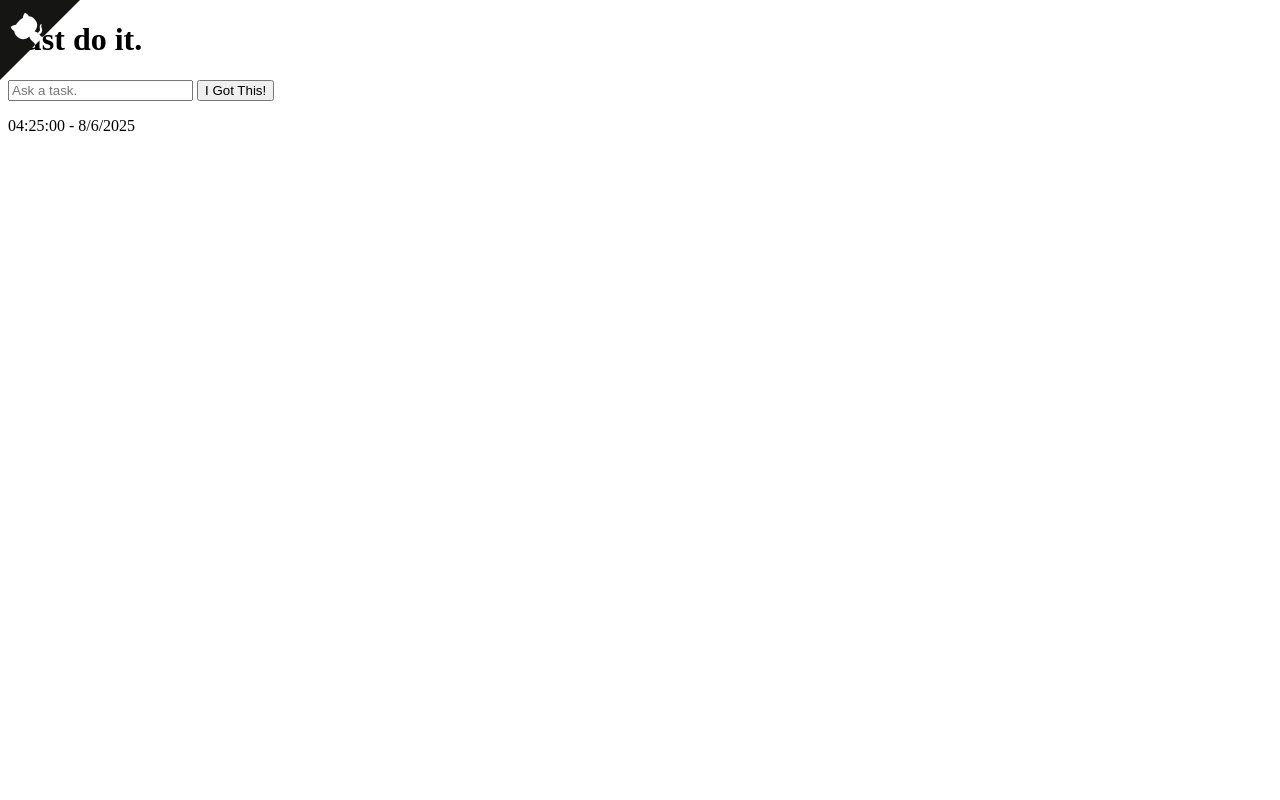
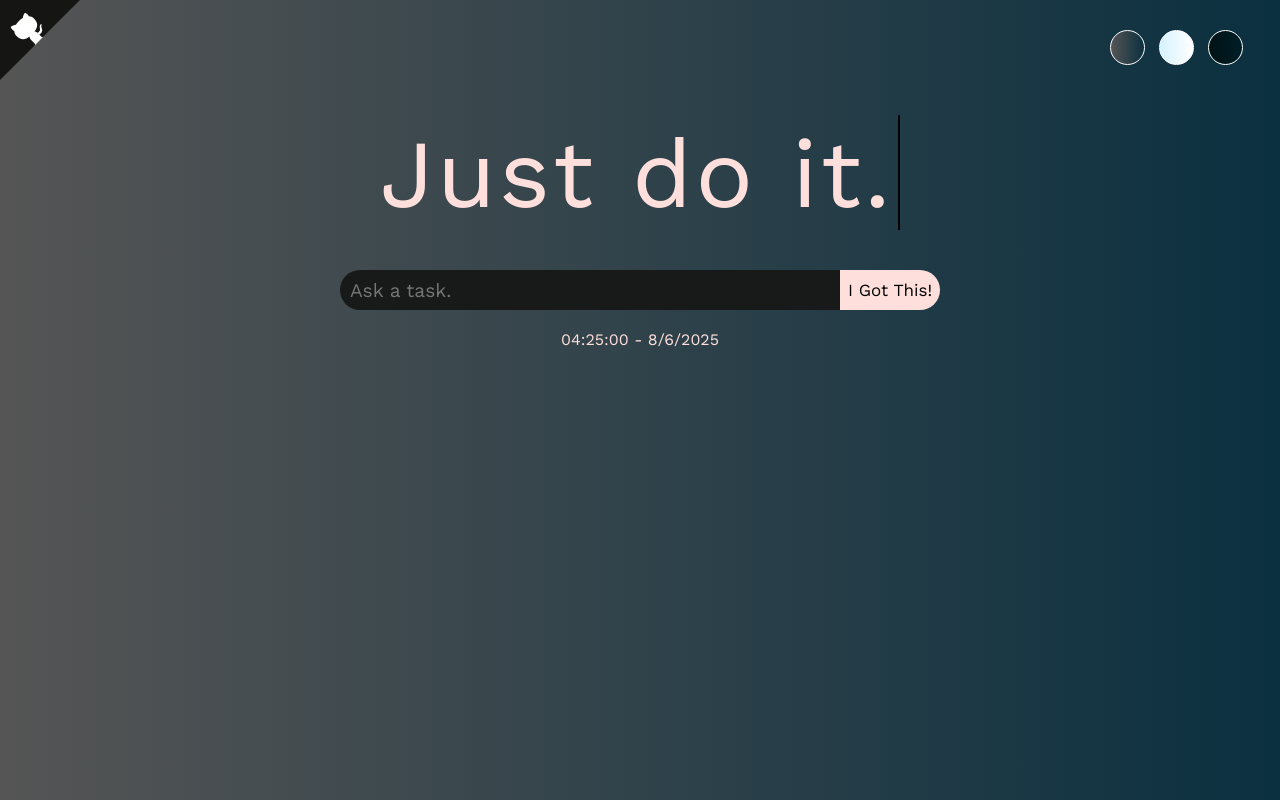
Before and after one commit to Picces04/TodoList, a plain HTML site: page index.html in a window 1280 px wide. Drawn offline with nearby package versions, Linux system fonts and the light colour scheme; the site is published under a folder, as on GitHub Pages, so addresses that start at the root find nothing.

Commit message:
Update index.html

```diff
--- a/index.html
+++ b/index.html
@@ -10,7 +10,7 @@
     <link href="https://fonts.googleapis.com/css2?family=Work+Sans:ital,wght@0,100..900;1,100..900&display=swap"
         rel="stylesheet" />
     <title>JUST DO IT</title>
-    <link rel="stylesheet" href="/TodoList/style.css" />
+    <link rel="stylesheet" href="./style.css" />
 </head>
 
 <body>
```
